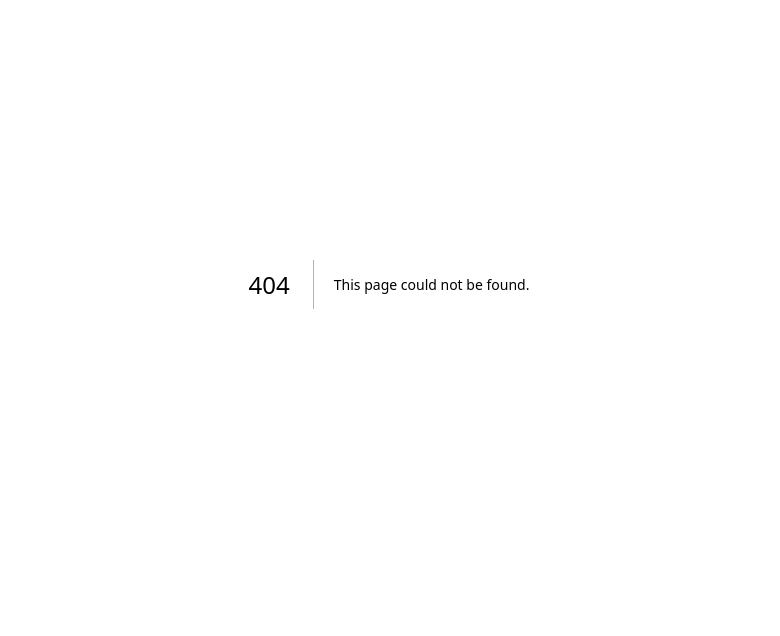
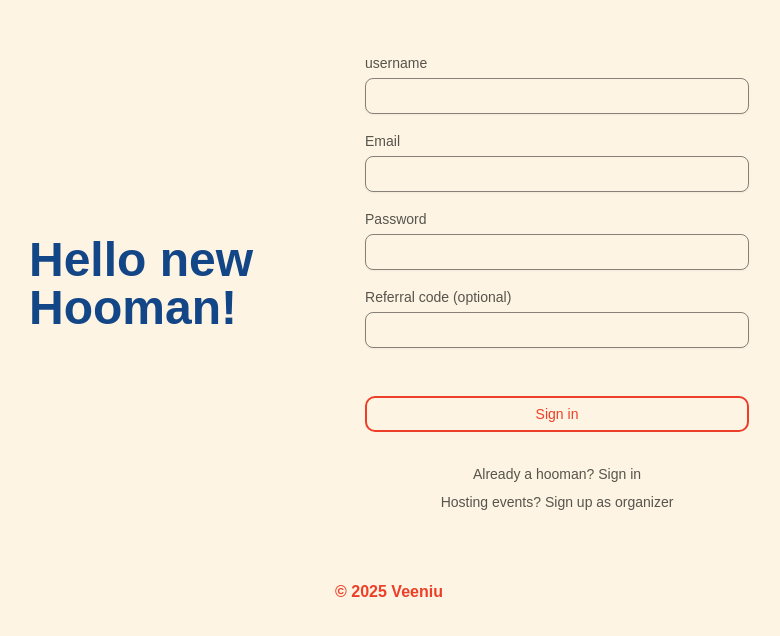
Before and after one commit to AraryaHafizh/veeniu-frontend, a Next.js app: page /auth/signup in a window 1280 px wide. Before the commit this address had no page. Shown: the part 116-752 px from the top of the page, without its empty margins (251-1031 px from the left). Built offline with nearby package versions, Linux system fonts and the light colour scheme; a web font is replaced by a local one.

Commit message:
feat: signup page done (#3)

```diff
--- /dev/null
+++ b/src/app/auth/signup/host/input.tsx
@@ -0,0 +1,24 @@
+"use client";
+
+import { Button } from "@/components/ui/button";
+import { InputField } from "@/components/ui/inputfield";
+import Link from "next/link";
+
+export default function SigninInput() {
+  return (
+    <section className="w-sm space-y-8">
+      <div className="space-y-5">
+        <InputField id="username" label="username" />
+        <InputField id="Email" label="Email" />
+        <InputField id="password" label="Password" type="password" />
+      </div>
+
+      <Button className="mt-4 w-full">Sign in</Button>
+      <div className="flex w-full flex-col items-center justify-center space-y-2">
+        <Link href="/auth/signin" className="text-foreground/70 text-sm">
+          Already a hooman? Sign in
+        </Link>
+      </div>
+    </section>
+  );
+}
--- /dev/null
+++ b/src/app/auth/signup/host/page.tsx
@@ -0,0 +1,16 @@
+import SigninInput from "./input";
+
+export default function Signup() {
+  return (
+    <main className="relative flex h-screen flex-col items-center justify-center">
+      <section className="z-50 flex flex-col items-center justify-center text-center md:flex-row md:space-x-28 md:text-left">
+        <p className="text-primary text-5xl font-bold">Hello Hoster</p>
+        <SigninInput />
+      </section>
+
+      <footer className="text-secondary absolute bottom-20 z-40 w-full text-center font-bold">
+        © 2025 Veeniu
+      </footer>
+    </main>
+  );
+}
--- /dev/null
+++ b/src/app/auth/signup/input.tsx
@@ -0,0 +1,28 @@
+"use client";
+
+import { Button } from "@/components/ui/button";
+import { InputField } from "@/components/ui/inputfield";
+import Link from "next/link";
+
+export default function SigninInput() {
+  return (
+    <section className="w-sm space-y-8">
+      <div className="space-y-5">
+        <InputField id="username" label="username" />
+        <InputField id="Email" label="Email" />
+        <InputField id="password" label="Password" type="password" />
+        <InputField id="Referral code" label="Referral code (optional)" />
+      </div>
+
+      <Button className="mt-4 w-full">Sign in</Button>
+      <div className="flex w-full flex-col items-center justify-center space-y-2">
+        <Link href="/auth/signin" className="text-foreground/70 text-sm">
+          Already a hooman? Sign in
+        </Link>
+        <Link href="/auth/signin" className="text-foreground/70 text-sm">
+          Hosting events? Sign up as organizer
+        </Link>
+      </div>
+    </section>
+  );
+}
--- /dev/null
+++ b/src/app/auth/signup/page.tsx
@@ -0,0 +1,19 @@
+import SigninInput from "./input";
+
+export default function Signup() {
+  return (
+    <main className="relative flex h-screen flex-col items-center justify-center">
+      <section className="z-50 flex flex-col items-center justify-center text-center md:flex-row md:space-x-28 md:text-left">
+        <p className="text-primary text-5xl font-bold">
+          Hello new <br />
+          Hooman!
+        </p>
+        <SigninInput />
+      </section>
+
+      <footer className="text-secondary absolute bottom-20 z-40 w-full text-center font-bold">
+        © 2025 Veeniu
+      </footer>
+    </main>
+  );
+}
```
